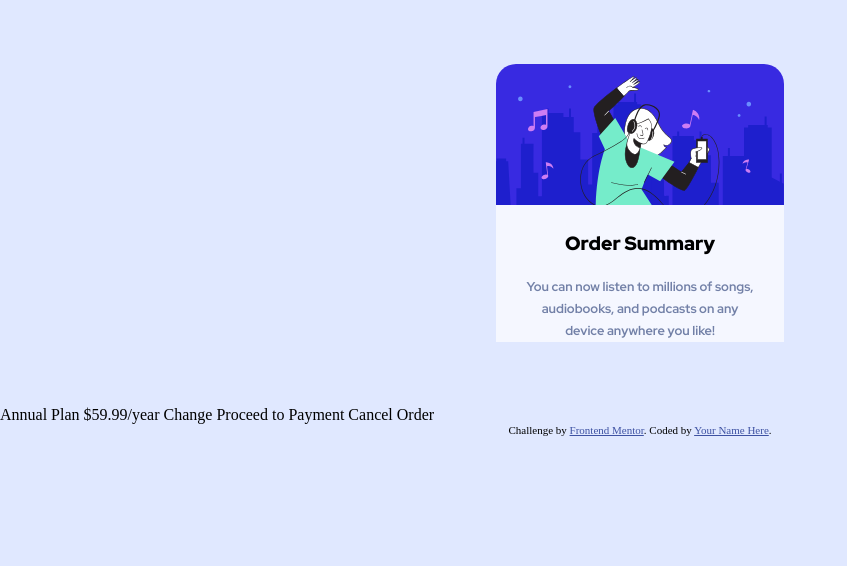
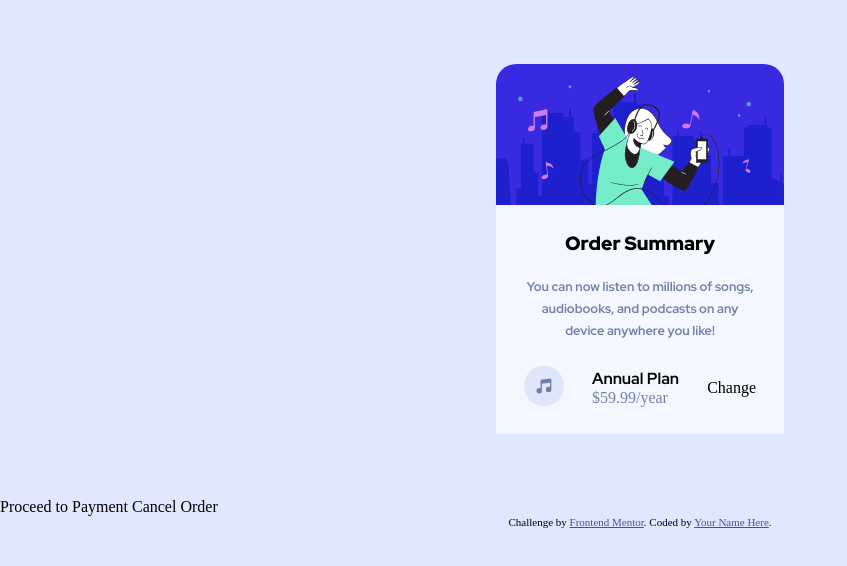
Before and after one commit to Manish-d-art/Order-Summary-component, a plain HTML site: page index.html in a window 1280 px wide. Shown: the whole page, without its empty margins (0-847 px from the left). Drawn offline with Linux system fonts and the light colour scheme.

Commit message:
update index.html and style.css

```diff
--- a/index.html
+++ b/index.html
@@ -36,9 +36,16 @@
             <div class="para-block">
                 <p>You can now listen to millions of songs, audiobooks, and podcasts on any device anywhere you like!</p>
             </div>
+            <div class="pay-block">
+                <p><img class="music-ico" src="./assets/images/icon-music.svg"></p>
+                <p class="pay-ele">
+                    <span class="annual">Annual Plan</span> <br><span class="dollar">$59.99/year</span>
+                </p>
+                <p class="p-change"> Change</p>
+            </div>
         </div>
     </main>
-    Annual Plan $59.99/year Change Proceed to Payment Cancel Order
+    Proceed to Payment Cancel Order
 
     <div class="attribution">
         Challenge by <a href="https://www.frontendmentor.io?ref=challenge" target="_blank">Frontend Mentor</a>. Coded by <a href="#">Your Name Here</a>.
--- a/style.css
+++ b/style.css
@@ -23,7 +23,7 @@ main {
 
 @media (max-width:300px) {
     .main-img {
-        width: 250px;
+        width: 250px !important;
     }
 }
 
@@ -57,5 +57,31 @@ h1 {
     line-height: 1.7;
     font-size: .8rem;
     color: hsl(224, 23%, 55%);
-    /* font-weight: 500; */
+    font-weight: 500;
 }
+
+.pay-block {
+    margin: 1.5rem 0;
+    display: flex;
+    flex-direction: row;
+    justify-content: space-evenly;
+    align-items: center;
+    width: 100%;
+}
+
+.music-ico {
+    width: 40px;
+}
+
+.pay-ele .annual {
+    font-weight: 700;
+    font-size: 1rem;
+    color: black;
+    font-family: 'Red Hat Display', sans-serif;
+}
+
+.pay-ele .dollar {
+    font-size: 1rem;
+    color: hsl(224, 23%, 55%);
+    font-si font-family: 'Red Hat Display', sans-serif;
+}
```
